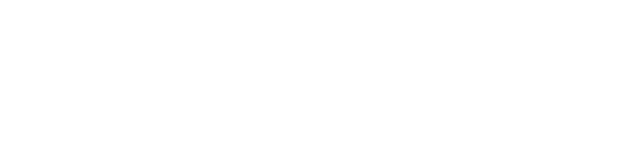
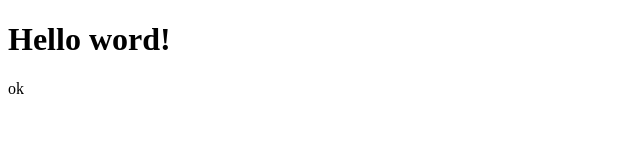
Before and after one commit to MorGanaLima/Curriculum, a plain HTML site: page index.html in a window 1280 px wide. Shown: the whole page, without its empty margins (0-640 px from the left). Drawn offline with Linux system fonts and the light colour scheme.

Commit message:
paragrafo

```diff
--- a/index.html
+++ b/index.html
@@ -6,6 +6,7 @@
     <title>Document</title>
 </head>
 <body>
-
+    <h1>Hello word!</h1>
+    <p>ok</p>
 </body>
 </html>
```
